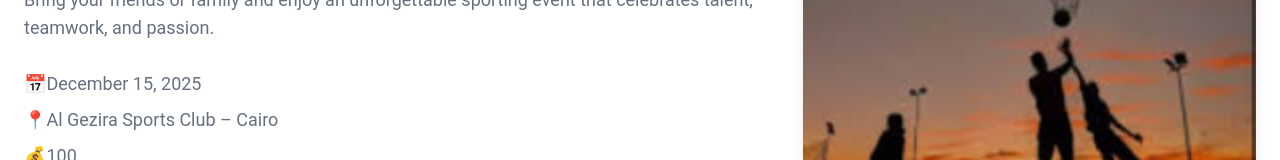
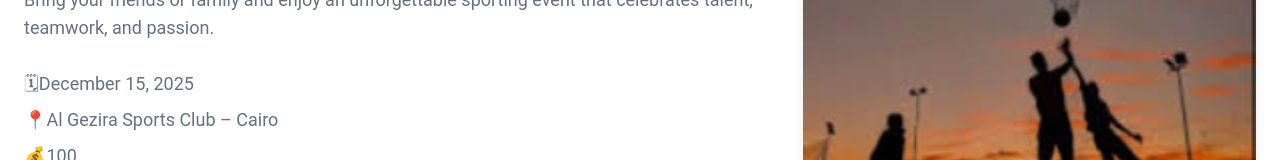
Before and after one commit to AbdelrahmanWael32/Gatherup, a React (Vite) app: page /event-details/1 in a window 1280 px wide. Shown: the part 218-378 px from the top of the page. Built offline with nearby package versions, Linux system fonts and the light colour scheme.

Commit message:
color update

```diff
--- a/src/Pages/event-details/EventDetails.jsx
+++ b/src/Pages/event-details/EventDetails.jsx
@@ -86,7 +86,7 @@ Perfect for music lovers, friends, and anyone who wants to dance, sing, and cele
             {event.description}
           </p>
           <p className="text-brand-secondary text-lg mb-2 mt-7">
-            📅{event.date}
+            🗓{event.date}
           </p>
           <p className="text-brand-secondary text-lg mb-2">{event.time}</p>
           <p className="text-brand-secondary text-lg mb-2">
--- a/src/Pages/myTickets/MyTickets.jsx
+++ b/src/Pages/myTickets/MyTickets.jsx
@@ -29,7 +29,7 @@ const MyTickets = ({ selectedEvent, setSelectedEvent }) => {
 
   return (
     <div className="p-6">
-      <h1 className="text-2xl font-extrabold text-brand-primary">Your Tickets</h1>
+      <h1 className="text-2xl font-extrabold text-brand-dark">Your Tickets</h1>
 
       {selectedEvent.map((event) => (
         <div
```
